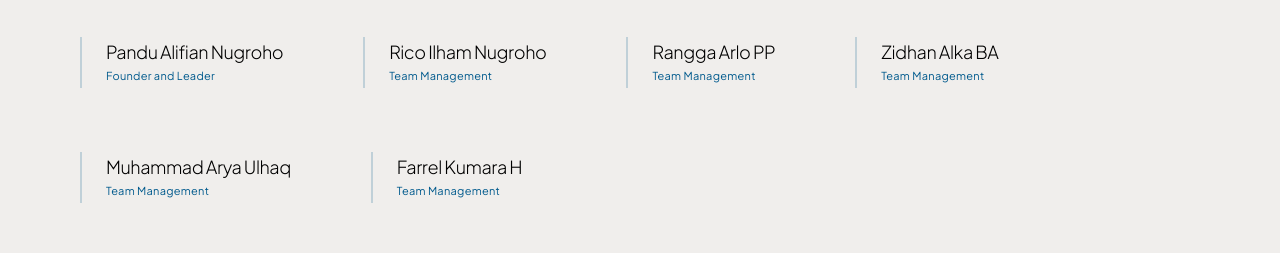
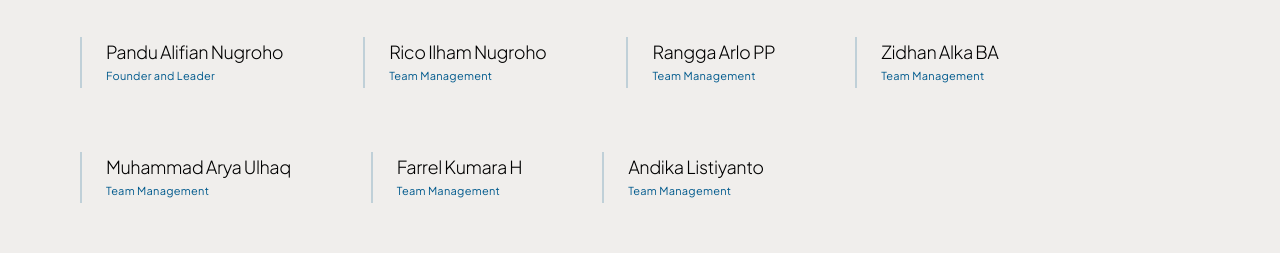
Before and after one commit to AlifianNugrha/nanoartif_website, a React (Vite) app: page / in a window 1280 px wide. Shown: the part 3457-3710 px from the top of the page. Built offline with nearby package versions, Linux system fonts and the light colour scheme.

Commit message:
update andika

```diff
--- a/src/components/OrganizationSection.tsx
+++ b/src/components/OrganizationSection.tsx
@@ -8,12 +8,13 @@ export default function OrganizationSection() {
   const { t } = useLanguage();
 
   const team = [
-    { name: 'Pandu Alifian Nugroho', role: 'Founder and Leader', image: '/pandu.jpeg', size: 'large' },
-    { name: 'Rico Ilham Nugroho', role: 'Team Management', image: '/pandu.jpeg', size: 'small' },
-    { name: 'Rangga Arlo PP', role: 'Team Management', image: '/pandu.jpeg', size: 'small' },
-    { name: 'Zidhan Alka BA', role: 'Team Management', image: '/pandu.jpeg', size: 'small' },
-    { name: 'Muhammad Arya Ulhaq', role: 'Team Management', image: '/pandu.jpeg', size: 'small' },
-    { name: 'Farrel Kumara H', role: 'Team Management', image: '/pandu.jpeg', size: 'small' },
+    { name: 'Pandu Alifian Nugroho', role: 'Founder and Leader', size: 'large' },
+    { name: 'Rico Ilham Nugroho', role: 'Team Management', size: 'small' },
+    { name: 'Rangga Arlo PP', role: 'Team Management', size: 'small' },
+    { name: 'Zidhan Alka BA', role: 'Team Management', size: 'small' },
+    { name: 'Muhammad Arya Ulhaq', role: 'Team Management', size: 'small' },
+    { name: 'Farrel Kumara H', role: 'Team Management', size: 'small' },
+    { name: 'Andika Listiyanto', role: 'Team Management', size: 'small' },
   ];
 
 
```
